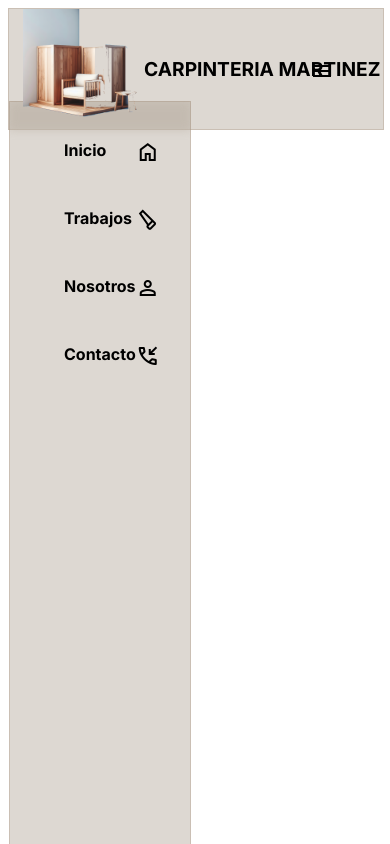
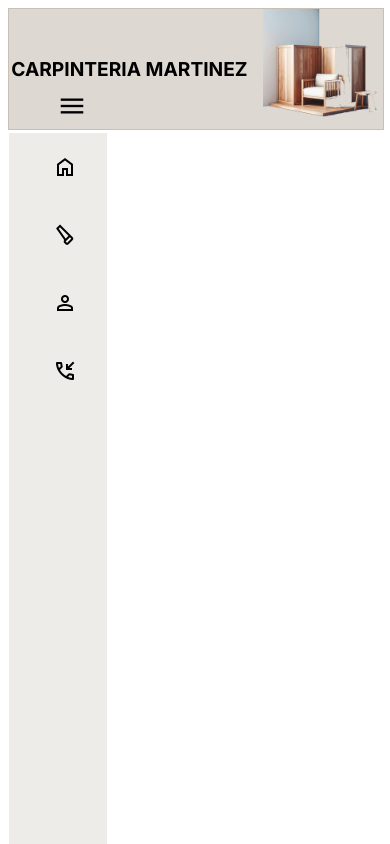
Before and after one commit to est3banst/carpenterspa, a React (Vite) app: page / in a window 390 px wide. Shown: the top 844 px of the page. Built offline with nearby package versions, Linux system fonts and the light colour scheme; a web font is replaced by a local one.

Commit message:
sidenav ms

```diff
--- a/src/App.css
+++ b/src/App.css
@@ -49,31 +49,44 @@ a {
     border-radius: 50%;
     cursor: pointer;
     position: absolute;
-    right: 25px;
-    top: 35%;
+    left: 40px;
+    top: -50px;
 }
 .sect-sidenav {
     display: none;
 }
-@media screen and (max-width: 768px){
+@media screen and (max-width: 1160px){
     #menu-resp {
         display: block;
+        font-size: 30px;
+
     }
     .hr-li-container {
         display: none;
     }
     .sect-sidenav {
         display: flex;
-        margin-top: 2rem;
+        margin-top: 3.5rem;
         position: absolute;
         left: 0;
+        width: max-content;
         top: 50%;
         height: 1000px;
-        background: rgba(188, 178, 165, 0.50);
+
+    }
+
+    .header-comp {
+        flex-direction: row-reverse;
+    }
+    .sidenav-ul {
+        margin: 0;
+        display: block;
+        padding-inline-start: 30px;
+        background: rgba(188, 178, 165, 0.25);
         -webkit-backdrop-filter: blur(10px);
         backdrop-filter: blur(5px);
-        border: 1px solid rgb(143, 115, 94, 0.25);
     }
+
     .sect-sidenav a {
         list-style: none;
         text-decoration: none;
@@ -82,10 +95,23 @@ a {
         padding: 22px 14px;
         margin-right: 1rem;
     }
+    li {
+        display: none;
+    }
 
 }
 @media screen and (width < 750px) {
     h1 {
         font-size: 1.2rem;
     }
+    .sect-sidenav {
+        display: flex;
+        margin-top: 5rem;
+        position: absolute;
+        left: 0;
+        width: max-content;
+        top: 37%;
+        height: 1000px;
+
+    }
 }
--- a/src/componentes/Nav.jsx
+++ b/src/componentes/Nav.jsx
@@ -10,14 +10,16 @@ export default function Nav () {
                 alt=''
             />
             </span>
-            <h1 className='header-title'>CARPINTERIA MARTINEZ</h1>
+            <h1 className='header-title'>CARPINTERIA MARTINEZ </h1>
+
+
+           <section className='sect-sidenav'>
            <div className='cont-menu-mobile'>
            <span id='menu-resp' class="material-symbols-outlined">
             menu
             </span>
            </div>
-           <section className='sect-sidenav'>
-                <ul>
+                <ul className='sidenav-ul'>
                     <a href=''>
                     <li>Inicio</li>
                     <span className="material-symbols-outlined">
@@ -75,7 +77,6 @@ export default function Nav () {
             <div className='hr-container'>
 
             </div>
-
         </header>
     )
 }
```
